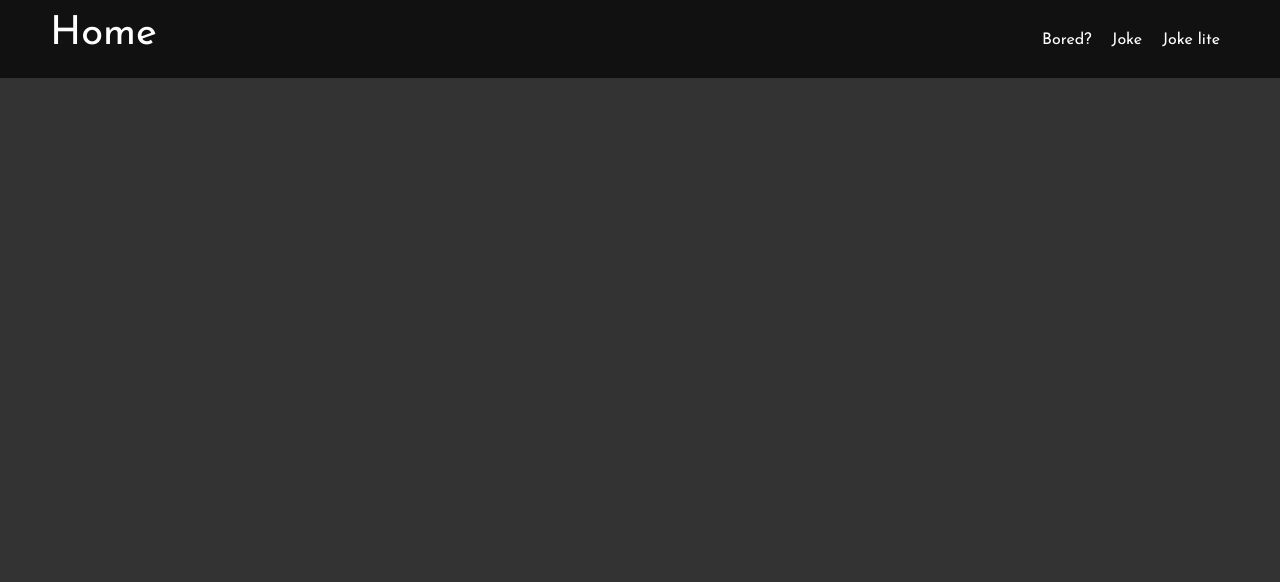
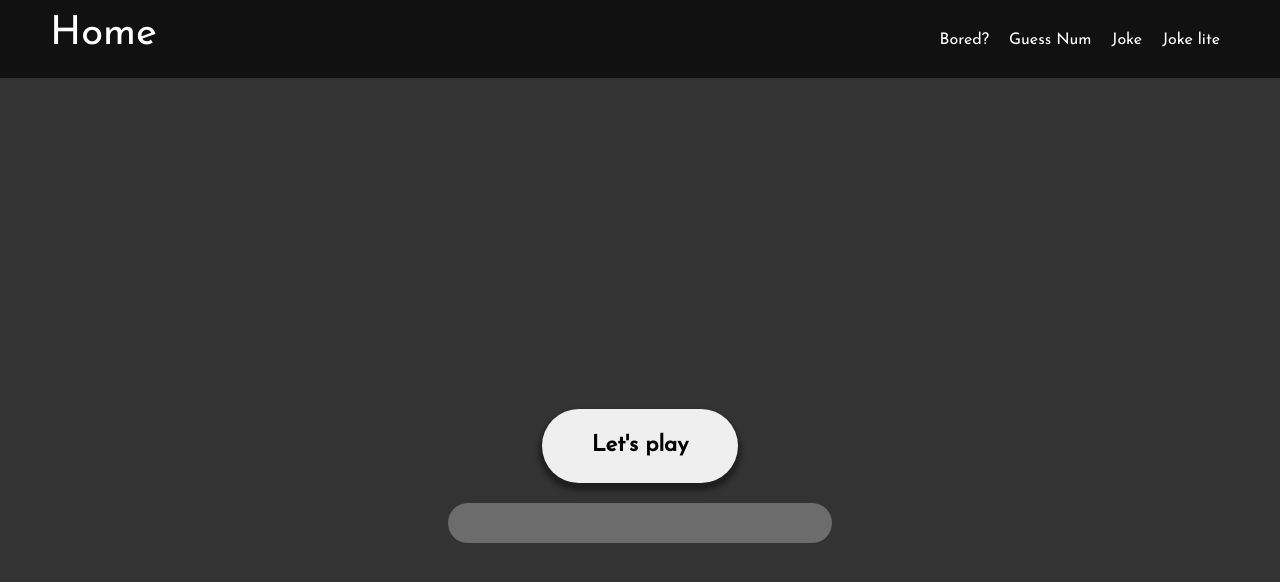
Before and after one commit to vilasrhegde/jokes, a React (Create React App) app: page /GuessNum in a window 1280 px wide. Shown: the top 582 px of the page. Built offline with nearby package versions, Linux system fonts and the light colour scheme.

Commit message:
added GuessTheNum

```diff
--- a/src/App.css
+++ b/src/App.css
@@ -11,13 +11,13 @@ body{
 }
 .bored-content{
   display: flex;
-  margin: 10% auto;
+  height: 100vh;
   flex-direction: column;
   justify-content: center;
   align-items: center;
 }
 .bored-content h1{
-  color: rgb(109, 226, 255);
+  color: rgb(255, 255, 255);
   margin: 20px auto;
   font-weight: 900;
   text-shadow:  0px 5px 5px rgb(2, 1, 1);
@@ -100,7 +100,7 @@ body{
   background:linear-gradient(rgba(69, 88, 33, 0.795),rgba(17, 90, 9, 0.884));
 }
 .joke h1{
-  color: rgb(109, 226, 255);
+  color: rgb(255, 255, 255);
   width: 70%;
   margin: auto;
   font-weight: 900;
@@ -213,3 +213,59 @@ nav{
   margin: 0 5px;
 
 }
+
+
+
+
+/*-------------------------Guess The Number------------------------------------*/
+.guess{
+  display: flex;
+  justify-content: center;
+  flex-direction: column;
+  align-items: center;
+  height: 100vh;
+}
+.guess .play_btn{
+  padding: 20px 50px;
+  border-radius: 50px;
+  outline: none;
+  border: none;
+  box-shadow: 0px 5px 5px 3px rgba(0, 0, 0, 0.4);
+  margin: 20px;
+  transition: .3s;
+  font-size: 1.4rem;
+  font-weight: 900;
+}
+.guess .play_btn:hover{
+  box-shadow: 0px 0 5px 3px rgba(255, 255, 255, 0.342);
+}
+.guess_inp{
+  height: 40px;
+  width: 30%;
+  border-radius: 20px;
+  text-align: center;
+  border: none;
+  outline: none;
+  scroll-snap-type: none;
+  font-weight: 900;
+  font-size: 1.2rem;
+
+}
+.guess h1{
+  color: #fff;
+  text-shadow: 5px 5px 5px #000;
+}
+.guess .pres_prev{
+  color: rgba(240, 255, 255,0.7 );
+}
+.h1success{
+  color: rgb(0, 252, 42);
+}
+.guess h3{
+  margin-top: 20px;
+  color: #fff;
+  text-shadow: 5px 5px 5px #000;
+}
+::-webkit-scrollbar{
+  display: none;
+}
--- a/src/App.js
+++ b/src/App.js
@@ -6,6 +6,7 @@ import TextForm from './components/TextForm'
 import './App.css'
 
 import { BrowserRouter , Routes, Route,Link } from 'react-router-dom';
+import GuessNum from './components/GuessNum'
 
 function App() {
   const navStyle ={
@@ -17,14 +18,18 @@ function App() {
   return (
 
     <BrowserRouter>
+
   <div className="App">
       <nav className='navbar'>
-          <Link to='/' style={navStyle}>
+          <Link to='' style={navStyle}>
           <h1>Home</h1>
           </Link>
           <ul className="nav-links">
               <Link to='/bored' style={navStyle}>
               <li>Bored?</li>
+              </Link>
+              <Link to='/GuessNum' style={navStyle}>
+              <li>Guess Num</li>
               </Link>
               <Link to='/Joke' style={navStyle}>
               <li>Joke</li>
@@ -39,9 +44,13 @@ function App() {
      <Route path="/bored"  element={<Bored />}/>
      <Route path="/Joke"  element={<AxiosTicket />}/>
      <Route path="/Jokelite" element={<AxiosJoke />} />
+     <Route path="/GuessNum" element={<GuessNum />} />
+
     </Routes>
     </div>
-    </BrowserRouter>  )
+    </BrowserRouter>
+
+    );
 }
 
 export default App
--- /dev/null
+++ b/src/components/GuessNum.js
@@ -0,0 +1,61 @@
+import React,{useState,useRef,useEffect} from 'react';
+import '../App.css'
+
+function GuessNum() {
+  document.title='Guess the number'
+
+  const [userGuess, setUguess] =useState('')
+  const [rand,setRand] = useState('')
+  const [output, setOutput] = useState('')
+  const [prime, setPrime] = useState('')
+  const prevGuess = useRef('')
+
+  function handleClick(){
+    const min = 1;
+    const max = 100;
+    const randInt = min + Math.round(Math.random() * (max - min));
+    setRand(randInt)
+
+
+    let count=0;
+    for (let i = 1; i < 10; i++) {
+      if (rand % i === 0){
+        count++;
+      }
+    }
+    if(count>2){
+      setPrime('No')
+    }
+    else{
+      setPrime('Yes')
+    }
+  }
+
+
+  useEffect(() =>{
+    prevGuess.current=userGuess
+    document.title=`Your guess: ${userGuess}`
+},[userGuess])
+
+  return (
+    <>
+    <div className="guess">
+      {/* <h2>{rand}</h2> */}
+    <button className='play_btn' onClick={handleClick}>Let's play</button>
+    <h1 hidden={rand==''}>Guess a number between 1 and 100</h1>
+    <input disabled={rand==''}  onChange={e => setUguess(e.target.value)} value={userGuess} type="number" min="0" max="100" maxLength="3" className='guess_inp' />
+    <h3 hidden={userGuess==''}><span className='pres_prev'>Present number is {userGuess} and previous was {prevGuess.current}</span> </h3>
+    <br />
+    <h1 hidden={userGuess==''}>{userGuess < rand & rand %2 !=0 & prime == "No" ? "Try larger and odd" : ""}</h1>
+    <h1 hidden={userGuess==''}>{userGuess > rand & rand %2 !=0 & prime == "No" ? "Try smaller and odd" : ""}</h1>
+    <h1 hidden={userGuess==''}>{rand %2 ==0 & userGuess > rand & prime == "No"  ? "Number is even and smaller" : ""}</h1>
+    <h1 hidden={userGuess==''}>{rand %2 ==0 & userGuess < rand & prime == "No"  ? "Number is even and larger" : ""}</h1>
+    <h1 hidden={userGuess==''}>{userGuess > rand & prime == "Yes"    ? "Number is prime and smaller" : ""}</h1>
+    <h1 hidden={userGuess==''}>{userGuess < rand & prime == "Yes"    ? "Number is prime and larger" : ""}</h1>
+
+    <h1  hidden={userGuess==''} ><span className='h1success'>{userGuess == rand ? `Hurray ${rand} is a correct guess!`: ""}</span></h1>
+    </div>
+    </>
+  );
+}
+export default GuessNum
```
